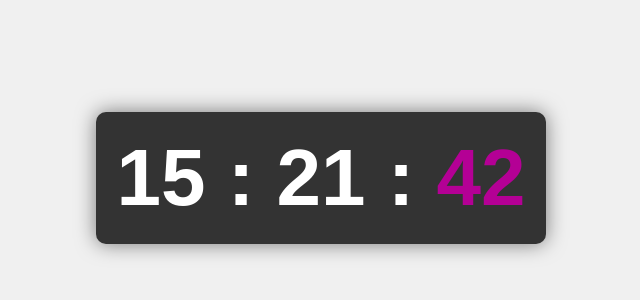
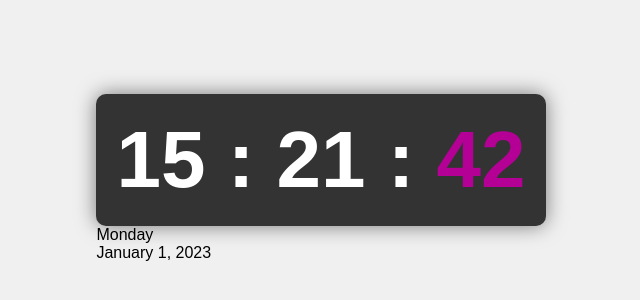
Before and after one commit to ansh999999/trial, a plain HTML site: page index.html in a window 1280 px wide. Shown: the part 222-522 px from the top of the page, without its empty margins (319-959 px from the left). Drawn offline with Linux system fonts and the light colour scheme.

Commit message:
Update index.html

```diff
--- a/index.html
+++ b/index.html
@@ -1,10 +1,11 @@
 <!DOCTYPE html>
 <html>
 <head>
-    <title>Rainbow Digital Watch</title>
+    <title>Digital Watch with Calendar</title>
     <link rel="stylesheet" href="clock.css">
 </head>
 <body>
+    <div class="container">
         <div id="watch">
             <span id="hours">00</span>
             <span class="time-separator">:</span>
@@ -12,6 +13,11 @@
             <span class="time-separator">:</span>
             <span id="seconds">00</span>
         </div>
+        <div id="calendar">
+            <div id="day">Monday</div>
+            <div id="date">January 1, 2023</div>
+        </div>
+    </div>
 
     <script src="clock.js"></script>
 </body>
```
Lines whose indentation alone changed are shown as unchanged.
